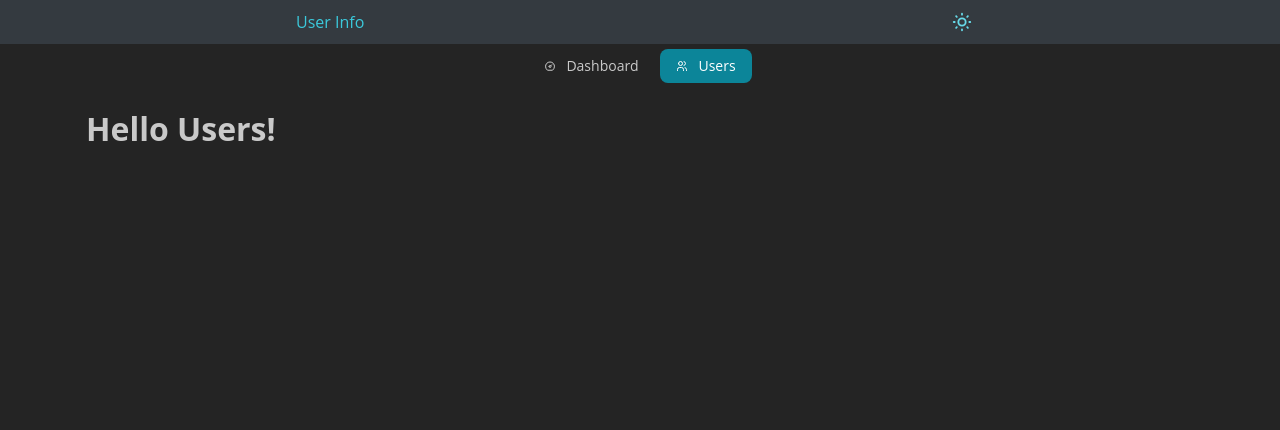
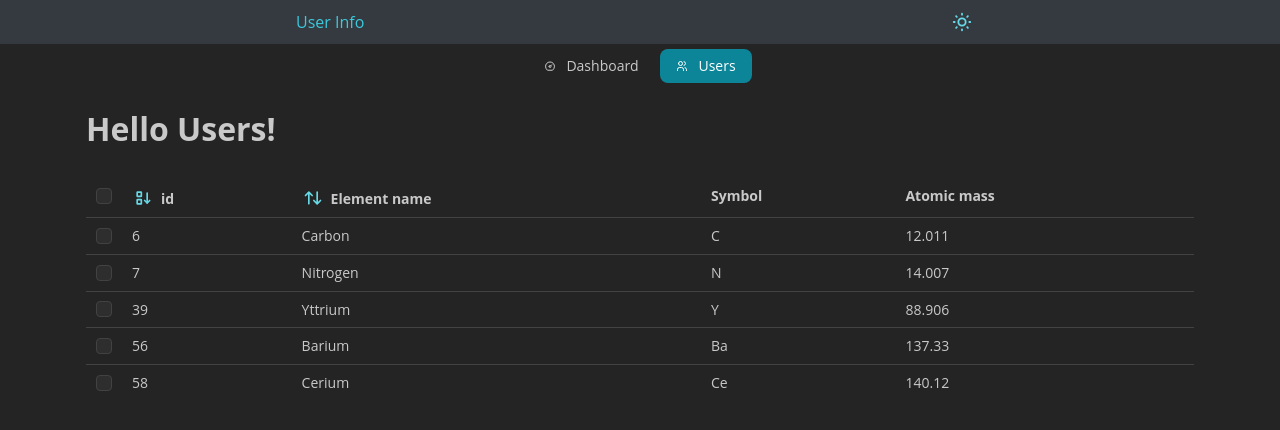
Before and after one commit to elyash14/loanpoan, a Next.js app: page /dashboard/users in a window 1280 px wide. Shown: the top 430 px of the page. Built offline with nearby package versions, Linux system fonts and the light colour scheme.

Commit message:
feat: initialize rich table component

```diff
--- /dev/null
+++ b/src/app/dashboard/components/table/RichTable.module.css
@@ -0,0 +1,9 @@
+.checkboxHeader{
+    width: rem(5);
+}
+
+.sortable {
+    margin-right: rem(7);
+    position: relative;
+    top: rem(5);
+}
--- /dev/null
+++ b/src/app/dashboard/components/table/RichTable.tsx
@@ -0,0 +1,74 @@
+'use client';
+
+import { Checkbox, Table } from "@mantine/core";
+import { FC, useState } from "react";
+import classes from './RichTable.module.css';
+import Sortable from "./Sortable";
+import { IRichTableProps } from "./interface";
+
+const RichTable: FC<IRichTableProps> = (props) => {
+    const { data, hasRowSelector = false, sort, handleSort } = props;
+
+    const [selectedRows, setSelectedRows] = useState<number[]>([]);
+
+    const rows = data.rows.map((row) => (
+        <Table.Tr
+            key={row.id}
+            bg={selectedRows.includes(row.id) ? 'var(--mantine-color-gray-light)' : undefined}
+        >
+            {hasRowSelector &&
+                <Table.Td>
+                    <Checkbox
+                        size="xs"
+                        aria-label="Select row"
+                        checked={selectedRows.includes(row.id)}
+                        onChange={(event) =>
+                            setSelectedRows(
+                                event.currentTarget.checked
+                                    ? [...selectedRows, row.id]
+                                    : selectedRows.filter((id) => id !== row.id)
+                            )
+                        }
+                    />
+                </Table.Td>
+            }
+            {Object.values(row).map((col, key) => <Table.Td key={`${row.id}-${key}`}>{col}</Table.Td>)}
+        </Table.Tr>
+    ));
+
+    const headers = data.headers.map((header, key) => {
+        return <Table.Th key={`${key}-${header.name}`}>
+            {header.sortable && <Sortable columnName={header.name} sort={sort!} handleSort={handleSort!} />}
+            {header.name}
+        </Table.Th>
+    });
+
+
+    return (
+        <Table>
+            <Table.Thead>
+                <Table.Tr>
+                    {hasRowSelector && <Table.Th className={classes.checkboxHeader}>
+                        <Checkbox
+                            size="xs"
+                            aria-label="Select all row"
+                            checked={selectedRows.length === data.rows.length}
+                            indeterminate={selectedRows.length > 0 && selectedRows.length < data.rows.length}
+                            onChange={(event) =>
+                                setSelectedRows(
+                                    event.currentTarget.checked
+                                        ? data.rows.map((row) => row.id)
+                                        : []
+                                )
+                            }
+                        />
+                    </Table.Th>}
+                    {headers}
+                </Table.Tr>
+            </Table.Thead>
+            <Table.Tbody>{rows}</Table.Tbody>
+        </Table>
+    )
+}
+
+export default RichTable;
--- /dev/null
+++ b/src/app/dashboard/components/table/Sortable.tsx
@@ -0,0 +1,40 @@
+import { ActionIcon } from "@mantine/core";
+import { IconArrowsSort, IconSortAscending2, IconSortDescending2 } from "@tabler/icons-react";
+import { FC, useMemo } from "react";
+import classes from './RichTable.module.css';
+import { IRichTableSort } from "./interface";
+
+interface IProps {
+    columnName: string;
+    sort: IRichTableSort
+    handleSort: (sortable: IRichTableSort) => void
+}
+const Sortable: FC<IProps> = ({ columnName, sort, handleSort }) => {
+
+    const handleClick = () => {
+        handleSort({
+            column: columnName,
+            dir: (sort.dir === undefined || sort.dir === 'asc') ? 'desc' : 'asc'
+        });
+    }
+
+    const icon = useMemo(() => {
+        if (sort === undefined || columnName !== sort.column) {
+            return <IconArrowsSort />
+        }
+        if (sort.dir === 'desc') {
+            return <IconSortDescending2 />
+        }
+        return <IconSortAscending2 />
+    }, [sort])
+
+    return <ActionIcon className={classes.sortable}
+        variant="subtle" size="sm"
+        aria-label="Settings"
+        onClick={handleClick}
+    >
+        {icon}
+    </ActionIcon>
+}
+
+export default Sortable;
--- /dev/null
+++ b/src/app/dashboard/components/table/interface.ts
@@ -0,0 +1,26 @@
+export interface IRichTableRow {
+    id: number;
+    [key: string]: any;
+}
+
+export interface IRichTableSort {
+    column: string,
+    dir: RichTableSortDir,
+}
+
+export interface IRichTableHeader {
+    name: string;
+    sortable?: boolean;
+}
+
+export interface IRichTableProps {
+    data: {
+        headers: IRichTableHeader[],
+        rows: IRichTableRow[]
+    };
+    hasRowSelector?: boolean;
+    sort?: IRichTableSort;
+    handleSort?: (sort: IRichTableSort) => void;
+}
+
+export type RichTableSortDir = 'asc' | 'desc' | undefined;
--- a/src/app/dashboard/layout.tsx
+++ b/src/app/dashboard/layout.tsx
@@ -1,8 +1,8 @@
+import MainMenu from '@dashboard/components/main-menu/MainMenu';
 import Navbar from '@dashboard/components/navbar/Navbar';
 import { ColorSchemeScript, Container, MantineProvider, createTheme } from '@mantine/core';
 import '@mantine/core/styles.css';
 import type { Metadata } from "next";
-import MainMenu from './components/man-menu/MainMenu';
 
 export const metadata: Metadata = {
   title: "Create Next App",
--- /dev/null
+++ b/src/app/dashboard/users/components/UsersList.tsx
@@ -0,0 +1,39 @@
+'use client';
+
+import RichTable from "@dashboard/components/table/RichTable";
+import { IRichTableSort } from "@dashboard/components/table/interface";
+import { useState } from "react";
+
+const elements = [
+    { id: 6, name: 'Carbon', symbol: 'C', mass: 12.011, },
+    { id: 7, name: 'Nitrogen', symbol: 'N', mass: 14.007, },
+    { id: 39, name: 'Yttrium', symbol: 'Y', mass: 88.906, },
+    { id: 56, name: 'Barium', symbol: 'Ba', mass: 137.33, },
+    { id: 58, name: 'Cerium', symbol: 'Ce', mass: 140.12, },
+];
+
+const data = {
+    headers: [
+        { name: "id", sortable: true },
+        { name: "Element name", sortable: true },
+        { name: "Symbol" },
+        { name: "Atomic mass" },
+    ],
+    rows: elements,
+}
+
+const UsersList = () => {
+    const [sort, setSort] = useState<IRichTableSort>({ column: "id", dir: "desc" })
+    const handleSort = (sortable: IRichTableSort) => {
+        setSort(sortable);
+    }
+
+    return <RichTable
+        data={data}
+        hasRowSelector
+        sort={sort}
+        handleSort={handleSort}
+    />
+}
+
+export default UsersList;
--- a/src/app/dashboard/users/page.tsx
+++ b/src/app/dashboard/users/page.tsx
@@ -1,9 +1,10 @@
-
+import UsersList from "./components/UsersList";
 
 export default function Users() {
     return (
         <main >
             <h1>Hello Users!</h1>
+            <UsersList />
         </main>
     );
 }
```
Also changed, not shown: src/app/dashboard/components/main-menu/MainMenu.tsx (renamed from src/app/dashboard/components/man-menu/MainMenu.tsx).
